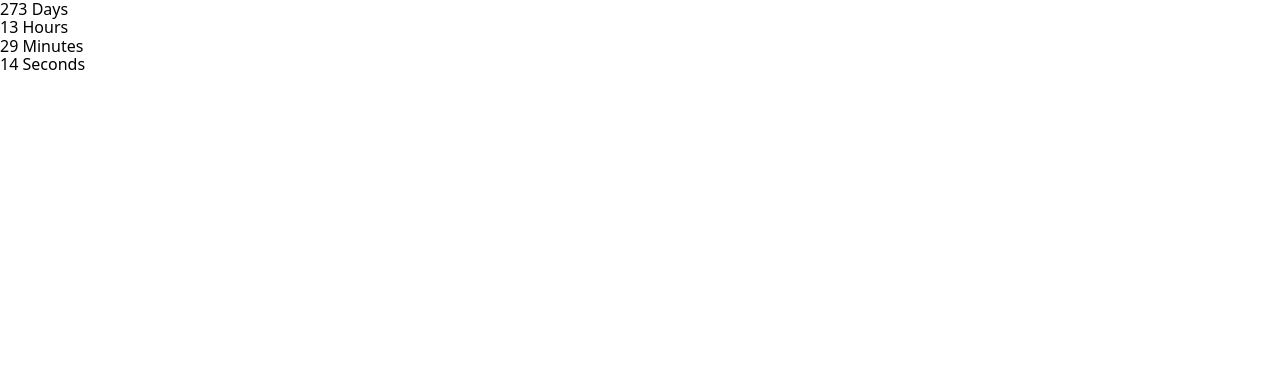
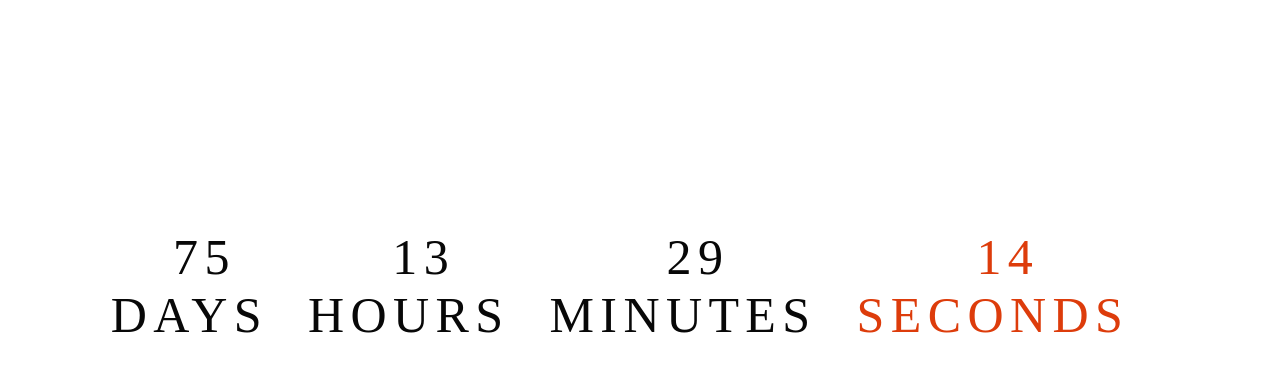
Before and after one commit to DmytroPundyk/goit-js-hw-11-timer, a plain HTML site: page index.html in a window 1280 px wide. Drawn offline with nearby package versions, Linux system fonts and the light colour scheme.

Commit message:
+textcontent newTargDate

```diff
--- /dev/null
+++ b/css/styles.css
@@ -0,0 +1,39 @@
+body {
+  display: flex;
+  justify-content: center;
+  align-items: center;
+
+}
+
+
+#timer-1 {
+  padding-top: 20%;
+  position: relative;
+  display: block;
+  color: rgb(8, 8, 8);
+  display: flex;
+  justify-content: center;
+  align-items: center;
+  text-align: center;
+  margin: 10px 0;
+  text-transform: uppercase;
+  letter-spacing: 0.4em;
+  height: 30px;
+  font-weight: 500;
+}
+
+.value {
+  text-size-adjust: 35px;
+  margin-left: 30px;
+}
+
+.field {
+   display: flex;
+   flex-direction: column;
+  font-size: 50px;
+  margin-right: 40px;
+}
+
+.field:last-child {
+  color: rgb(221, 60, 11);
+}
--- a/index.html
+++ b/index.html
@@ -3,13 +3,8 @@
   <head>
     <meta charset="UTF-8" />
     <meta name="viewport" content="width=device-width, initial-scale=1.0" />
-    <title>Заголовок страницы</title>
-    <link
-      rel="stylesheet"
-      href="https://cdnjs.cloudflare.com/ajax/libs/modern-normalize/1.0.0/modern-normalize.min.css"
-      integrity="sha512-ISS7cAi1PEhQ8jnbJpJZMd29NlhNj4AWYyLOSp2CE/CsHxTCu+r+t0D2yoJudVrd0/8fTVPUVDzY5Tvli75u/g=="
-      crossorigin="anonymous"
-    />
+    <title>Timer to New Year</title>
+    <link rel="stylesheet" href="CSS/styles.css" />
   </head>
   <body>
     <div class="timer" id="timer-1">
--- a/timer.js
+++ b/timer.js
@@ -1,55 +1,63 @@
+const refs = {
+  days: document.querySelector('.value[data-value="days"]'),
+  hours: document.querySelector('.value[data-value="hours"]'),
+  mins: document.querySelector('.value[data-value="mins"]'),
+  secs: document.querySelector('.value[data-value="secs"]'),
+    timer: document.getElementById("timer-1"),
+};
+
 class CountdownTimer {
-  constructor({ selector, targetDate }) {
-    this.selector = document.querySelector(selector);
+
+    constructor({ targetDate, selector }) {
     this.targetDate = targetDate;
+        this.selector = selector;
 
-    this.days = this.selector.querySelector('[data-value="days"]');
-    this.hours = this.selector.querySelector('[data-value="hours"]');
-    this.mins = this.selector.querySelector('[data-value="mins"]');
-    this.secs = this.selector.querySelector('[data-value="secs"]');
+    }
 
-    this.id = null;
-  }
 
-  num(i) {
-  return String(i).padStart(2, 0);
-  }
+    intervalId = setInterval(() => {
+        const currentTime = Date.now();
+        const deltaTime = this.targetDate - currentTime;
+        this.component(deltaTime);
+        this.timeFinish(deltaTime)
 
-  getTimeComponents(time) {
-  const days = this.num(Math.floor(time / (1000 * 60 * 60 * 24)));
-  const hours = this.num(Math.floor((time % (1000 * 60 * 60 * 24)) / (1000 * 60 * 60)));
-  const mins = this.num(Math.floor((time % (1000 * 60 * 60)) / (1000 * 60)));
-  const secs = this.num(Math.floor((time % (1000 * 60)) / 1000));
-  return { days, hours, mins, secs };
-  }
-
-  data(deltaTime){
-    const { days, hours, mins, secs } = this.getTimeComponents(deltaTime);
-    this.days.textContent = days;
-    this.hours.textContent = hours;
-    this.mins.textContent = mins;
-    this.secs.textContent = secs;
-  }
-
-  timeLeft() {
-    let  id = setInterval(() => {
-      const now = Date.now();
-      const deltaTime = this.targetDate - now;
-      this.data(deltaTime);
     }, 1000);
 
-    if (this.targetDate <= Date.now()) {
-      clearInterval(id);
-      this.days.textContent = '00';
-      this.hours.textContent = '00';
-      this.mins.textContent = '00';
-      this.secs.textContent = '00';
+
+    component(deltaTime) {
+
+    const days = this.pad(Math.floor(deltaTime / (1000 * 60 * 60 * 24)));
+
+    const hours = this.pad(Math.floor((deltaTime % (1000 * 60 * 60 * 24)) / (1000 * 60 * 60)));
+
+    const mins = this.pad(Math.floor((deltaTime % (1000 * 60 * 60)) / (1000 * 60)));
+
+    const secs = this.pad(Math.floor((deltaTime % (1000 * 60)) / 1000));
+
+     refs.days.textContent = `${days}`;
+    refs.hours.textContent = `${hours}`;
+    refs.mins.textContent = `${mins}`;
+    refs.secs.textContent = `${secs}`;
+    }
+
+
+    pad(value) {
+    return String(value).padStart(2, '0');
+    }
+
+    timeFinish(deltaTime) {
+    if (deltaTime <= 0) {
+      clearInterval(this.intervalId);
+      refs.timer.textContent = "Yeeaaaah, New Year has Come!!!"
+      refs.timer.setAttribute("style", "font-size: 40px; color: red");
     }
   }
 }
 
-const timer = new CountdownTimer({
-  selector: '#timer-1',
-  targetDate: new Date('Jul 17, 2022'),
-});;
-timer.timeLeft();
+
+new CountdownTimer({
+  selector: "#timer-1",
+  targetDate: new Date('Dec 31 ,2021'),
+});
+
+console.log(new Date())
```
